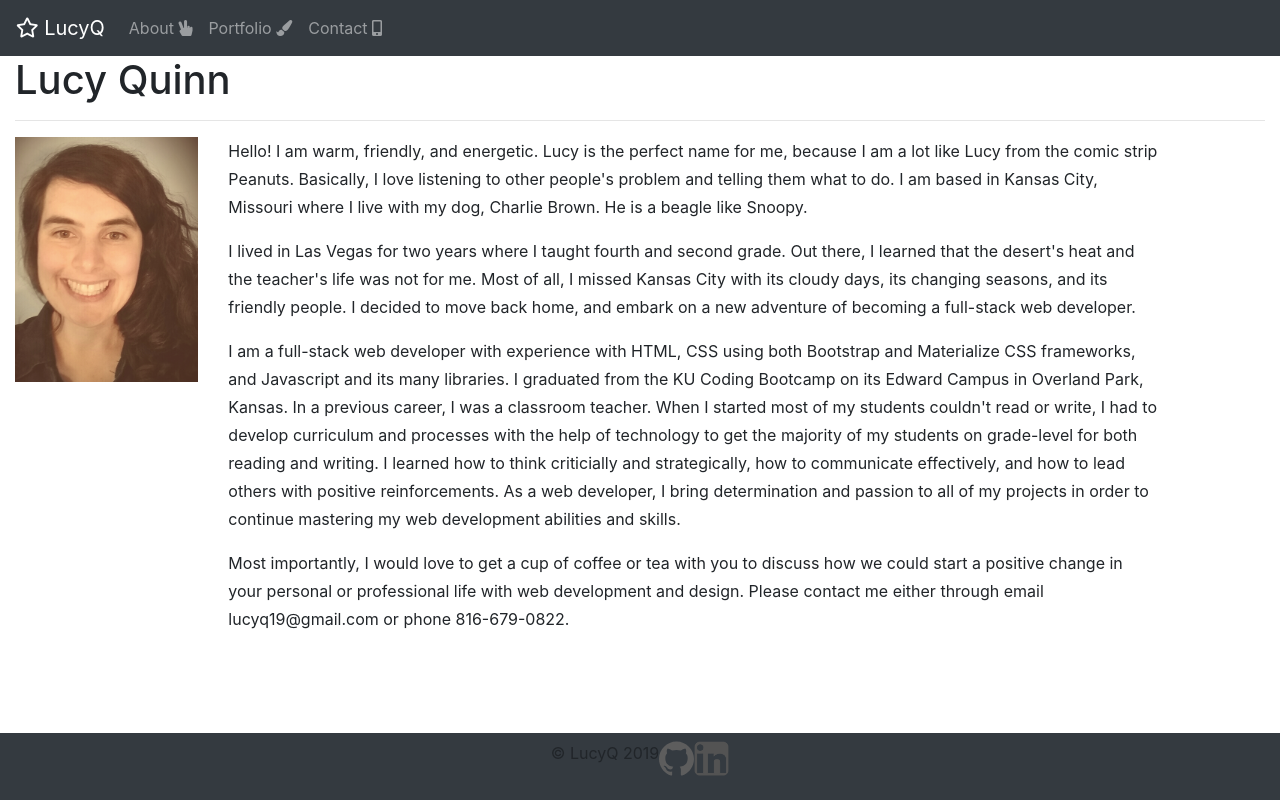
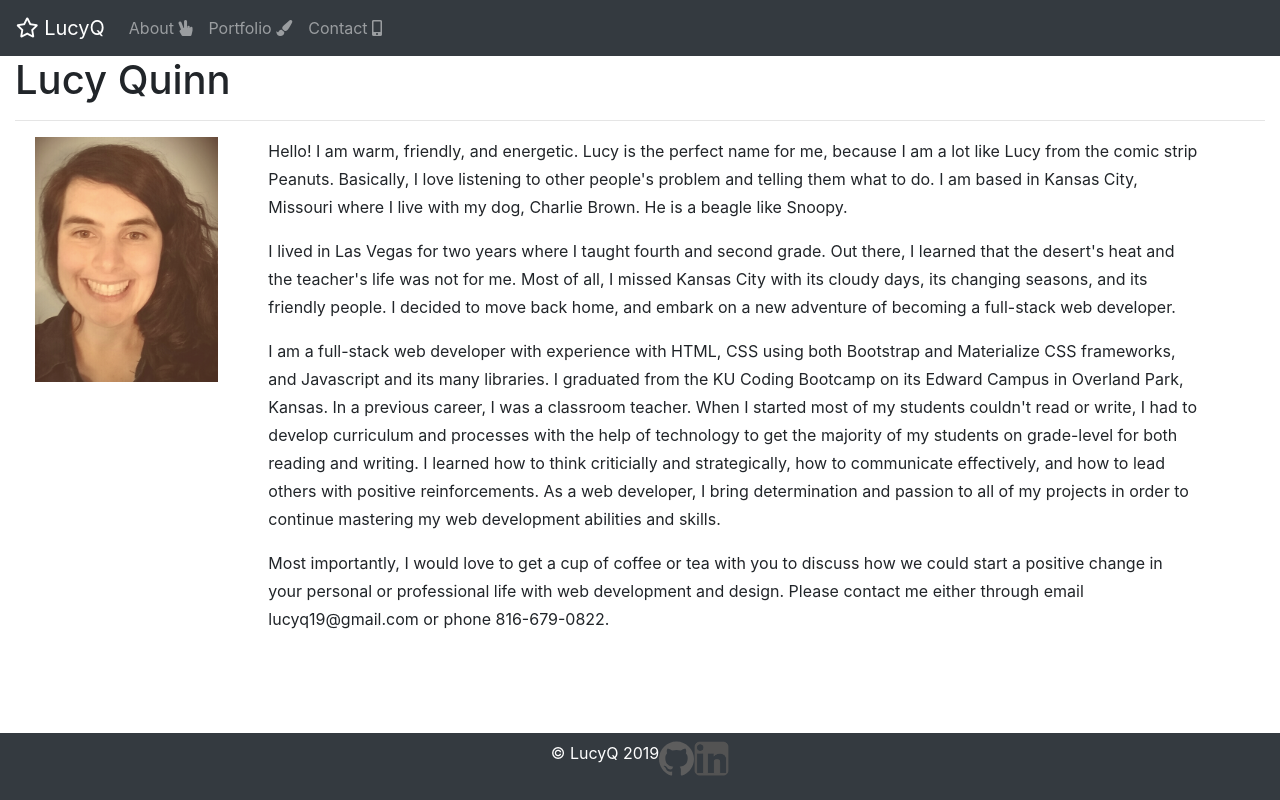
Before and after one commit to LucyQ19/professionalPortfolio, a plain HTML site: page index.html in a window 1280 px wide. Drawn offline with nearby package versions, Linux system fonts and the light colour scheme.

Commit message:
updated style.css

```diff
--- a/assets/css/style.css
+++ b/assets/css/style.css
@@ -1,6 +1,11 @@
+html,
+body {
+    width: 100%;
+    height: 100%;
+}
+
 body {
     display: flex;
-    min-height: 100vh;
     flex-direction: column;
 }
 
@@ -12,17 +17,12 @@ main {
     line-height: 175%;
     font-size: 16px;
 }
-#folio-paragraphs {
-    line-height: 150%;
+#bio-image {
+    margin: 0 20px;
 }
 
-
-.page-footer {
-    height: 75px;
-}
-
-.page-footer li {
-    display: inline-block;
+#footerText {
+    color: #ffffff;
 }
 
 #githubIcon,
```
